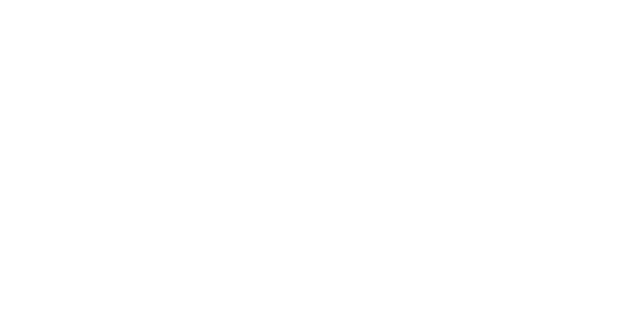
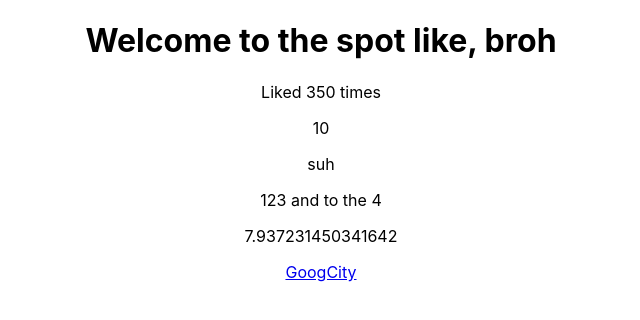
Before and after one commit to BDunnCode/react-blog, a React (Create React App) app: page / in a window 1280 px wide. Shown: the top 320 px of the page, without its empty margins (319-959 px from the left). Built offline with nearby package versions, Linux system fonts and the light colour scheme.

Commit message:
mostly nonsensical tinkering

```diff
--- a/src/App.js
+++ b/src/App.js
@@ -1,10 +1,24 @@
 import './App.css';
 
 function App() {
+  const title ='Welcome to the spot like, broh'
+  const likes = 350
+  // const person = { name: 'yoshi', age: 30 }
+  const link = "https://www.google.com"
+
   return (
     <div className="App">
       <div className="content">
+        <h1>{ title }</h1>
+        <p>Liked { likes } times</p>
+        {/* <p>{ person }</p> */}
 
+        <p>{ 10 }</p>
+        <p>{ "suh" }</p>
+        <p>{ [1,2,3, ' and to the ', 4] }</p>
+        <p>{ Math.random() * 10 }</p>
+
+        <a href={ link }>GoogCity</a>
       </div>
     </div>
   );
```
Also changed, not shown: src/logo.svg (deleted).
